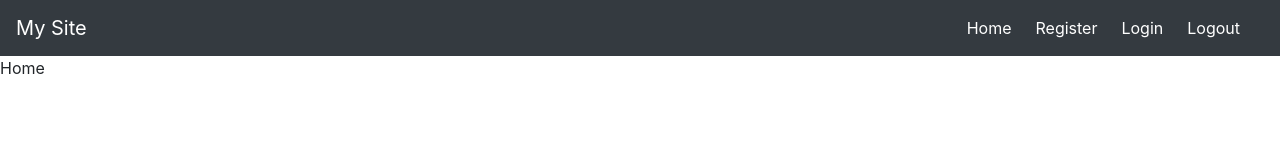
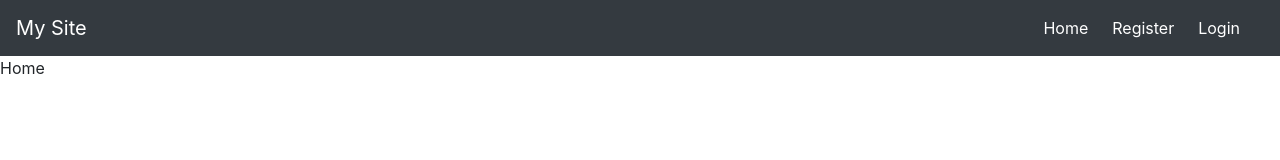
Before and after one commit to madjack99/express-session-mongoose, a React (Create React App) app in the folder client/: page / in a window 1280 px wide. Shown: the top 160 px of the page. Built offline with nearby package versions, Linux system fonts and the light colour scheme.

Commit message:
add conditional rendering for links in navbar

```diff
--- a/client/src/components/Navbar.js
+++ b/client/src/components/Navbar.js
@@ -1,4 +1,4 @@
-import React, { Component } from "react";
+import React, { Component, Fragment } from "react";
 import { NavLink } from "react-router-dom";
 import {
   Navbar,
@@ -20,18 +20,15 @@ class MyNavbar extends Component {
     });
   };
 
-  render() {
-    return (
-      <Navbar color="dark" dark expand="md">
-        <NavbarBrand href="/">My Site</NavbarBrand>
-        <NavbarToggler onClick={this.toggle} />
-        <Collapse isOpen={this.state.isOpen} navbar>
-          <Nav className="ml-auto" navbar>
+  showNavItems = () => {
+    return this.props.user ? (
       <NavItem>
-              <NavLink to="/" className="mr-4 text-white" onClick={this.toggle}>
-                Home
+        <NavLink to="/logout" className="mr-4 text-white" onClick={this.toggle}>
+          Logout
         </NavLink>
       </NavItem>
+    ) : (
+      <Fragment>
         <NavItem>
           <NavLink
             to="/register"
@@ -50,15 +47,23 @@ class MyNavbar extends Component {
             Login
           </NavLink>
         </NavItem>
+      </Fragment>
+    );
+  };
+
+  render() {
+    return (
+      <Navbar color="dark" dark expand="md">
+        <NavbarBrand href="/">My Site</NavbarBrand>
+        <NavbarToggler onClick={this.toggle} />
+        <Collapse isOpen={this.state.isOpen} navbar>
+          <Nav className="ml-auto" navbar>
             <NavItem>
-              <NavLink
-                to="/logout"
-                className="mr-4 text-white"
-                onClick={this.toggle}
-              >
-                Logout
+              <NavLink to="/" className="mr-4 text-white" onClick={this.toggle}>
+                Home
               </NavLink>
             </NavItem>
+            {this.showNavItems()}
           </Nav>
         </Collapse>
       </Navbar>
```
Lines whose indentation alone changed are shown as unchanged.
